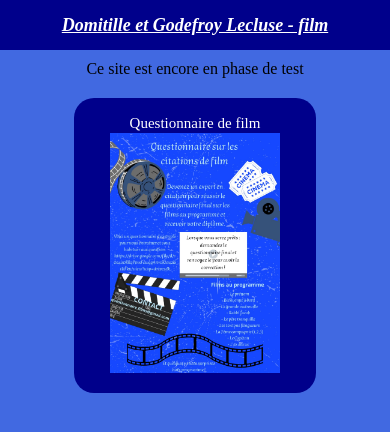
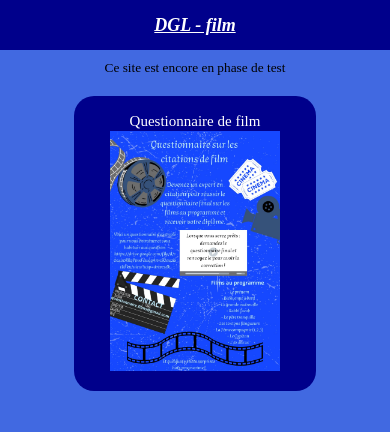
Before and after one commit to GodefroyL/questionnaire-film, a Jekyll site: the page built from index.html, in a window 390 px wide. Shown: the top 432 px of the page. Built offline with Jekyll 4.4.1, drawn with Linux system fonts in a browser that asks for light colours.

Commit message:
adaptation tel

```diff
--- a/_layouts/base.html
+++ b/_layouts/base.html
@@ -8,7 +8,7 @@
     </head>
 
     <header>
-        <a href="{{ site.url }}/index.html">Domitille et Godefroy Lecluse - film</a>
+        <a href="{{ site.url }}/index.html">DGL - film</a>
     </header>
     <body>
         Ce site est encore en phase de test
--- a/static/css/styles.css
+++ b/static/css/styles.css
@@ -74,3 +74,9 @@ textarea{
     color: white;
     background-color: royalblue;
 }
+
+@media (max-width: 768px) {
+    body{
+        font-size: smaller;
+    }
+}
```
